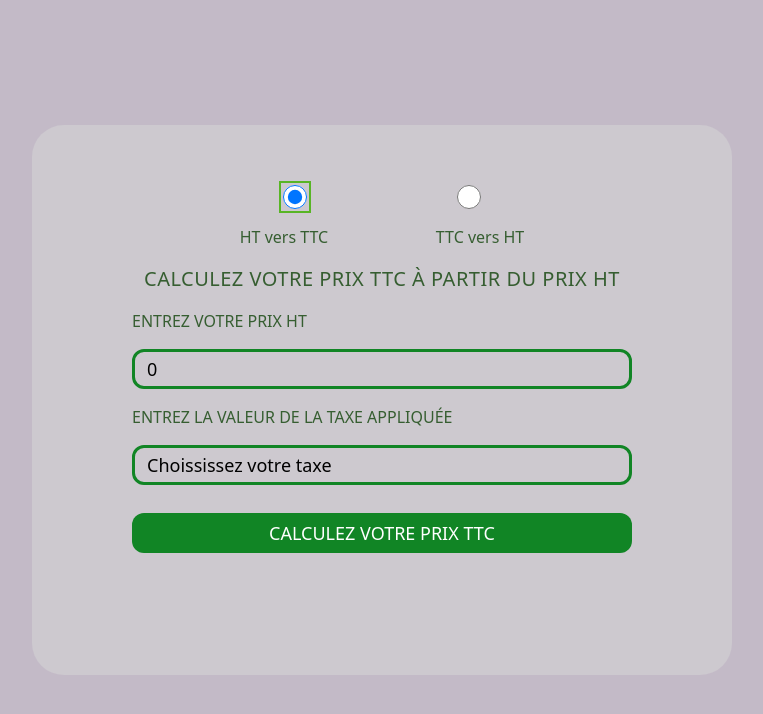
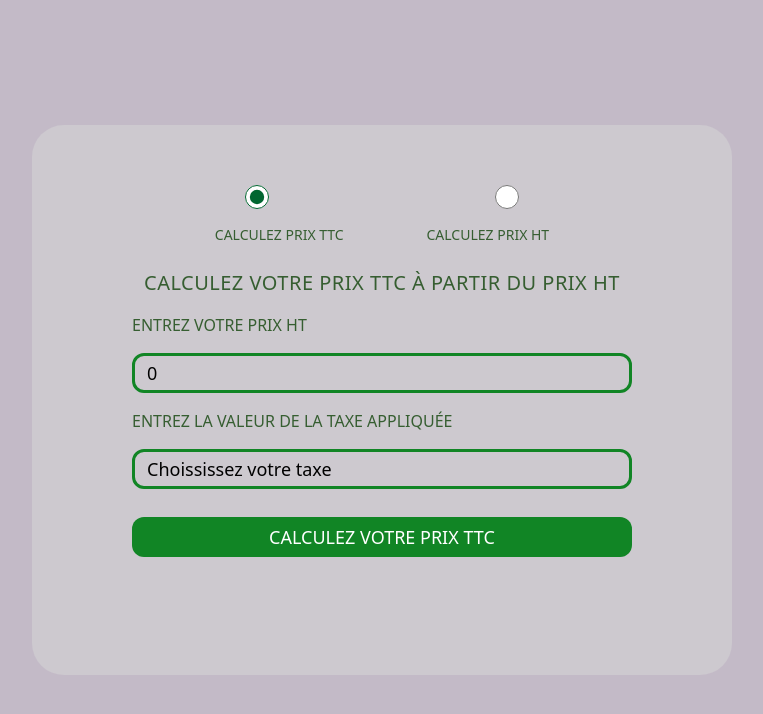
Before and after one commit to Ridaelko/HTtoTTC, a React (Vite) app: page / in a window 1280 px wide. Shown: the top 714 px of the page, without its empty margins (258-1021 px from the left). Built offline with nearby package versions, Linux system fonts and the light colour scheme.

Commit message:
fix input radio color

```diff
--- a/src/App.tsx
+++ b/src/App.tsx
@@ -21,9 +21,9 @@ const App = () => {
       <div className="bg-[#C3BAC7] w-screen h-screen flex justify-center items-center ">
         <div className="bg-[#CDC9CF] w-[700px] min-h-[550px] rounded-4xl py-15 px-25">
           <form onSubmit={handleSubmit} className="flex flex-col space-y-4">
-            <div className="flex justify-evenly">
+            <div className="flex justify-around">
               <input
-                className="w-6 h-6 outline-2 outline-offset-2  outline-[#58B525] "
+                className="w-6 h-6 border-green-800 accent-green-800"
                 id="ht"
                 type="radio"
                 name="mode"
@@ -35,7 +35,7 @@ const App = () => {
               />
 
               <input
-                className="w-6 h-6 border border-red "
+                className="w-6 h-6 border-green-800 accent-green-800 "
                 id="ttc"
                 type="radio"
                 name="mode"
@@ -47,9 +47,9 @@ const App = () => {
               />
             </div>
 
-            <div className="flex justify-evenly text-[#365E31]">
-              <label htmlFor="ht">HT vers TTC</label>
-              <label htmlFor="ttc">TTC vers HT</label>
+            <div className="flex justify-evenly text-[#365E31] uppercase text-sm mb-6">
+              <p>Calculez prix TTC</p>
+              <p>Calculez prix HT</p>
             </div>
 
             <h1 className="flex justify-center text-[#365E31] text-xl text-bold uppercase tracking-wide">
@@ -61,7 +61,7 @@ const App = () => {
               Entrez votre prix {selected === "ht" ? "HT" : "TTC"}{" "}
             </label>
             <input
-              className="border-3 border-[#118525] rounded-xl h-10 text-lg pl-3 "
+              className="border-3 border-[#118525] rounded-xl h-10 text-lg pl-3 focus:outline-none focus:ring focus:ring-purple-500 "
               id="value"
               type="number"
               value={value}
@@ -75,7 +75,7 @@ const App = () => {
             </label>
 
             <select
-              className="border-3 border-[#118525] rounded-xl h-10 text-lg pl-3 appearance-none"
+              className="border-3 border-[#118525] rounded-xl h-10 text-lg pl-3 appearance-none focus:outline-none focus:ring focus:ring-purple-500 "
               name="taxe"
               id="taxe"
               required={true}
```
